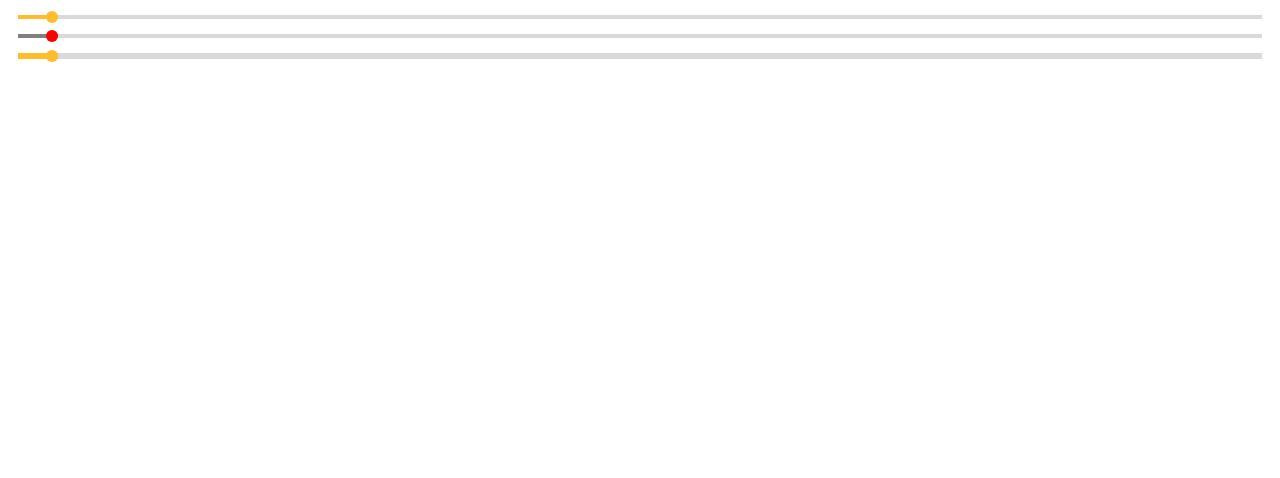
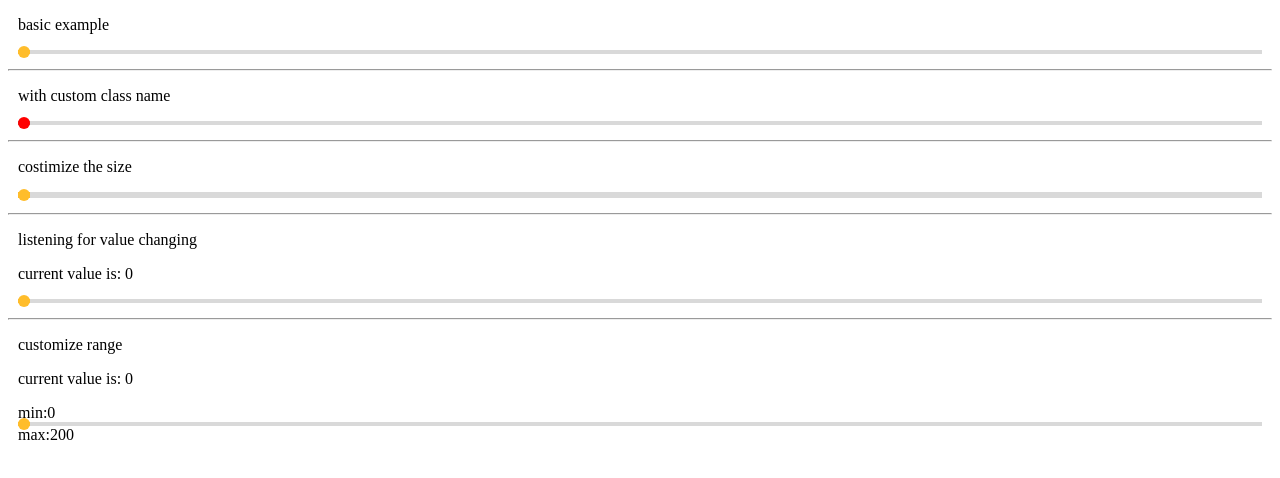
Before and after one commit to fossabot/media-player, a website built with Parcel: page index.html in a window 1280 px wide. Built offline with nearby package versions, Linux system fonts and the light colour scheme.

Commit message:
add onchange; custom range support

```diff
--- a/index.html
+++ b/index.html
@@ -12,15 +12,34 @@
 <body>
     <div class="app">
         <div class="slider-example">
+            <p>basic example</p>
             <div id="slider1"></div>
         </div>
+        <hr>
+        <div class="slider-example">
+            <p>with custom class name</p>
+            <div id="slider2"></div>
+        </div>
+        <hr>
+        <div class="slider-example">
+            <p>costimize the size</p>
+            <div id="slider3"></div>
+        </div>
+        <hr>
 
         <div class="slider-example">
-            <div id="slider2"></div>
+            <p>listening for value changing</p>
+            <p>current value is: <span id="slider4Value"></span> </p>
+            <div id="slider4"></div>
         </div>
+        <hr>
 
         <div class="slider-example">
-            <div id="slider3"></div>
+            <p>customize range</p>
+            <p>current value is: <span id="slider5Value"></span> </p>
+            <span>min:0</span>
+            <div id="slider5"></div>
+            <span>max:200</span>
         </div>
     </div>
     <script src="./src/index.js"></script>
--- a/src/index.js
+++ b/src/index.js
@@ -14,3 +14,23 @@ new RangeSlider({
   barHeight: 6,
   draggerWidth: 10
 });
+
+let value4Holder = document.querySelector("#slider4Value");
+let slider4 = new RangeSlider({
+  host: document.querySelector("#slider4"),
+  onChange: value => {
+    value4Holder.innerText = value;
+  }
+});
+value4Holder.innerText = slider4.getValue();
+
+let value5Holder = document.querySelector("#slider5Value");
+let slider5 = new RangeSlider({
+  host: document.querySelector("#slider5"),
+  min: 0,
+  max: 200,
+  onChange: value => {
+    value5Holder.innerText = value;
+  }
+});
+value5Holder.innerText = slider5.getValue();
--- a/src/rangeSlider.css
+++ b/src/rangeSlider.css
@@ -8,7 +8,7 @@
 
 .range-slider .progress-bar {
     height: 2px;
-    width: 40px;
+    /* width: 40px; */
     display: inline-block;
     position: absolute;
     background: #ffbd2b;
--- a/src/rangeSlider.js
+++ b/src/rangeSlider.js
@@ -11,32 +11,34 @@ const defaultOptions = {
   className: "",
 
   total: 100,
-  current: 0,
+  value: 0,
   draggerSize: 12,
-  barHeight: 4
+  barHeight: 4,
+  onChange: null,
+
+  // todo
+  min: 0,
+  max: 100
 };
 
 export default class RangeSlider {
   constructor(options) {
     this.options = Object.assign({}, defaultOptions, options);
-    this.init();
+    this._init();
   }
 
-  init() {
-    this.render();
+  _init() {
+    this._render();
   }
 
-  createContainer() {
+  _createContainer() {
     const container = document.createElement("div");
     container.className = `range-slider ${this.options.className}`;
     container.style.height = `${this.options.barHeight}px`;
-    container.onclick = event => {
-      console.log("progress bar clicked", event.pageX);
-    };
     return container;
   }
 
-  createBar() {
+  _createBar() {
     const bar = document.createElement("span");
     bar.style.height = `${this.options.barHeight}px`;
     bar.style.paddingLeft = `${this.options.draggerSize / 2}px`;
@@ -45,39 +47,46 @@ export default class RangeSlider {
     return bar;
   }
 
-  createDragger() {
+  _createDragger() {
     const dragger = document.createElement("span");
     dragger.style.width = `${this.options.draggerSize}px`;
     dragger.style.height = `${this.options.draggerSize}px`;
     dragger.style.top = `-${(this.options.draggerSize -
       this.options.barHeight) /
       2}px`;
-    // dragger.style.right = `-${DRAGGER_WITH / 2}px`;
     dragger.className = "progress-dragger";
     return dragger;
   }
 
-  createSlider() {
-    const container = this.createContainer();
-    const bar = this.createBar();
-    const dragger = this.createDragger();
+  calculateValue(percentage) {
+    return Math.round(
+      (this.options.max - this.options.min) * (percentage / 100)
+    );
+  }
+
+  _createSlider() {
+    const container = this._createContainer();
+    const bar = this._createBar();
+    const dragger = this._createDragger();
     bar.appendChild(dragger);
     container.appendChild(bar);
 
     let isMoving = false;
 
-    var move = event => {
+    const move = event => {
       if (isMoving) {
         let min = 0,
           max = container.offsetWidth - dragger.offsetWidth,
           mousePos =
             event.pageX - container.offsetLeft - dragger.offsetWidth / 2,
           position = mousePos > max ? max : mousePos < min ? min : mousePos;
+        dragger.style.left = `${position}px`;
         let value = (position / max) * 100;
-        dragger.style.left = `${position}px`;
         bar.style.width = `${value}%`;
+
+        value = this.calculateValue(value);
         console.warn(value);
-        this.setCurrent(value);
+        this.setValue(value);
       }
     };
 
@@ -97,9 +106,9 @@ export default class RangeSlider {
     return container;
   }
 
-  render() {
+  _render() {
     const { host } = this.options;
-    const slider = this.createSlider();
+    const slider = this._createSlider();
     host.innerHTML = "";
     host.appendChild(slider);
   }
@@ -108,11 +117,14 @@ export default class RangeSlider {
     //
   }
 
-  getCurrent() {
-    return this.options.current;
+  getValue() {
+    return this.options.value;
   }
 
-  setCurrent(value) {
-    this.options.current = value;
+  setValue(value) {
+    this.options.value = value;
+    if (this.options.onChange) {
+      this.options.onChange(value);
+    }
   }
 }
```
